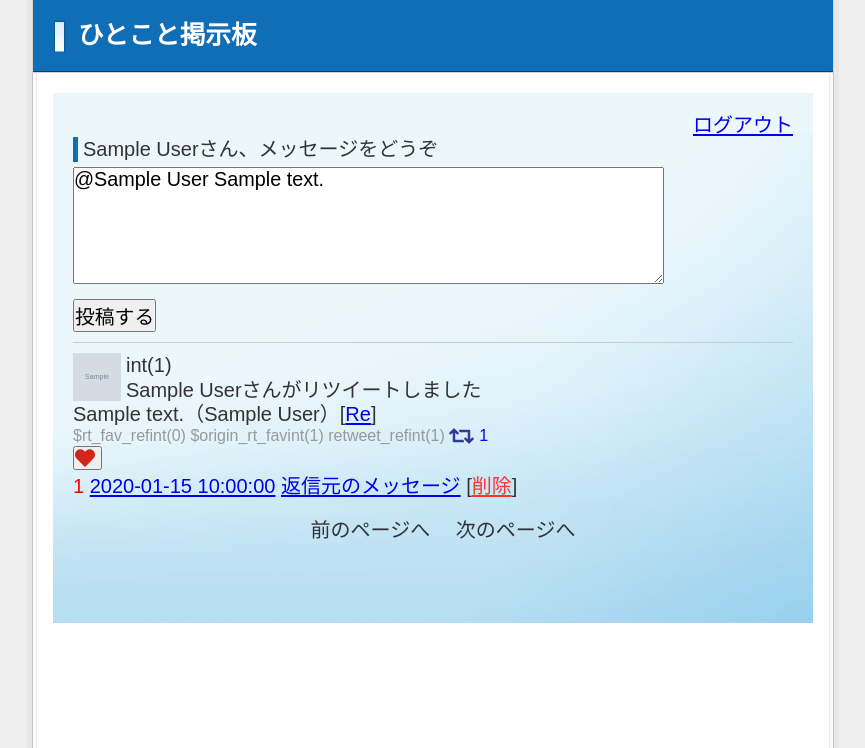
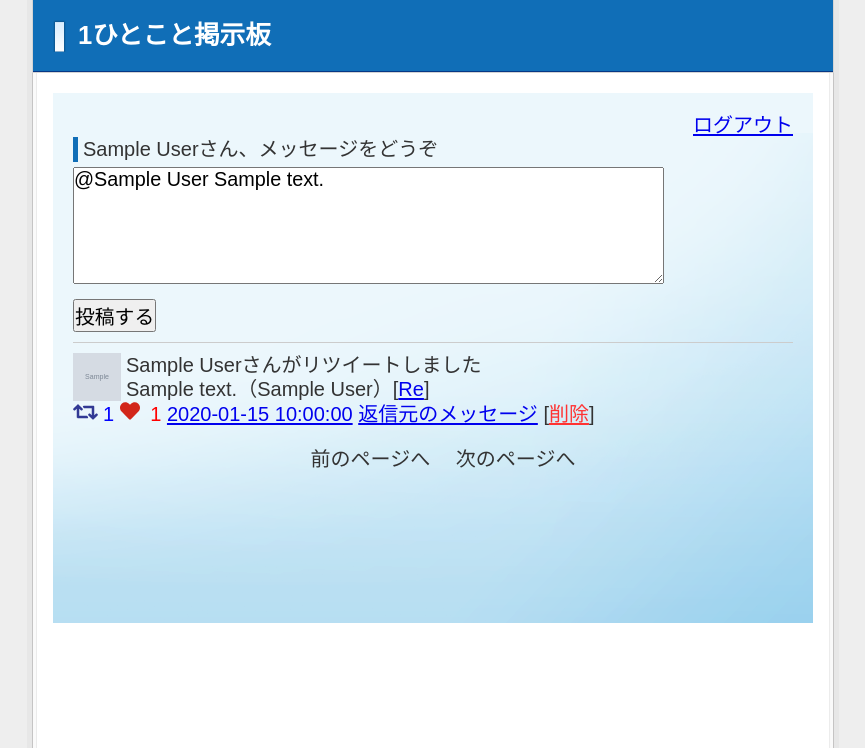
Before and after one commit to giyana/codegym-php, a PHP site: page /php-challenge/index.php?res=1 in a window 1280 px wide. Shown: the top 748 px of the page, without its empty margins (207-1072 px from the left). Run offline with PHP 8.4, Linux system fonts and the light colour scheme; the visitor is signed in with stand-in values (Sample User, id 1); tables that the repository leaves empty hold one stand-in row (values such as "Sample post"); grey boxes marked "Sample" are stand-in pictures; data that the repository does not hold is empty.

Commit message:
[fix]投稿画面体裁修正

```diff
--- a/html/php-challenge/index.php
+++ b/html/php-challenge/index.php
@@ -77,7 +77,6 @@ function makeLink($value)
 }
 
 //ログインしている人が各投稿をRTしているかどうか判定する変数
-//削除の条件はログインしている人 + retweet_post_idが
 $menber_rts = $db->prepare('SELECT COUNT(*) FROM posts WHERE member_id = ? AND retweet_post_id = ?');
 $menber_rts->execute(array(
     $member['id'],
@@ -189,7 +188,7 @@ if (isset($_POST['favorite'])) {
 <body>
     <div id="wrap">
         <div id="head">
-            <h1>ひとこと掲示板</h1>
+            <h1>1ひとこと掲示板</h1>
         </div>
         <div id="content">
             <div style="text-align: right"><a href="logout.php">ログアウト</a></div>
@@ -214,7 +213,7 @@ if (isset($_POST['favorite'])) {
             ?>
                 <div class="msg">
                     <img src="member_picture/<?php echo h($post['picture']); ?>" width="48" height="48" alt="<?php echo h($post['name']); ?>" />
-                    <?php var_dump($post['id']) ?>
+                    <!-- <?php var_dump($post['id']) ?> -->
                     <!-- RTした投稿の場合、名前表示 -->
                     <p><?php
                         //RTした人の名前を取得したい
@@ -249,8 +248,8 @@ if (isset($_POST['favorite'])) {
                         $rt_favs_ref = $db->prepare('SELECT * FROM posts WHERE id = ? AND retweet_post_id = 0');
                         $rt_favs_ref->execute(array($post['id']));
                         $rt_fav_ref = $rt_favs_ref->fetch();
-                        print('$rt_fav_ref');
-                        var_dump((int)$rt_fav_ref);
+                        //print('$rt_fav_ref');
+                        //var_dump((int)$rt_fav_ref);
                         //refを使用するときは、何に対しての
 
                         //RT元の情報を取得 元ツイートの場合0を出力
@@ -258,8 +257,8 @@ if (isset($_POST['favorite'])) {
                         $origin_rts->execute(array(($post['id'])));
                         $origin_rt = $origin_rts->fetch();
                         $origin_rt_fav = (int)$origin_rt["retweet_post_id"];
-                        print('$origin_rt_fav');
-                        var_dump($origin_rt_fav);
+                        //print('$origin_rt_fav');
+                        //var_dump($origin_rt_fav);
                         //↑これはrt元のpost_id
 
                         //RTされた投稿の総いいね数取得
@@ -274,70 +273,67 @@ if (isset($_POST['favorite'])) {
                         $retweet_rt_counts->bindValue(1, $origin_rt_fav);
                         $retweet_rt_counts->execute();
                         $retweet_rt_count = $retweet_rt_counts->fetch();
+                        //var_dump($retweet_rt_count);
 
                         //各投稿のRT数を取得
                         $retweet_counts = $db->prepare('SELECT COUNT(*) FROM posts WHERE retweet_post_id = ?');
                         $retweet_counts->execute(array($post['id']));
                         $retweet_count = $retweet_counts->fetch();
-                        //var_dump($retweet_count["COUNT(*)"]);
+                        //var_dump((int)$retweet_count);
 
                         //ログインしている人がRTしているかどうか 元RTの場合0を出力
                         $retweets_ref = $db->prepare('SELECT * FROM posts WHERE member_id = ? AND retweet_post_id = ? ');
                         $retweets_ref->execute(array($member['id'], $post['id']));
                         $retweet_ref = $retweets_ref->fetch();
-                        print "retweet_ref";
-                        var_dump((int)$retweet_ref);
+                        //print "retweet_ref";
+                        //var_dump((int)$retweet_ref);
                         //var_dump((int)$retweet_ref["retweet_post_id"]);
                         ?>
+
 
                         <!-- RTフォーム -->
                         <!-- RTボタンを押すと、post_idをURLパラメーターで受け渡す -->
                         <!--ログインしている人が各投稿RTしているか、どうかで色変え条件分岐 -->
+                    <div class="retweet">
                         <?php if ((int)$retweet_ref["retweet_post_id"] === 0) : ?>
-                            <span class="retweet">
-
                             <a href="index.php?rt=<?php echo h($post['id']) ?>&rt_fav_ref=<?php echo h((int)$rt_fav_ref) ?>&retweet_ref=<?php echo h((int)$retweet_ref) ?>">
                                 <img class="retweet-image" src="images/retweet-solid-gray.svg"></a>
                             <span style="color:gray;"><?php
                                                         //RTされたものならRT元のRT数を表示
                                                         //retweet_post_idが0かで判別
-                                                            if ((int)$rt_fav_ref === 1) {
-                                                                echo h((int)$retweet_count["COUNT(*)"]);
-                                                            } else {
+                                                        //if ((int)$rt_fav_ref === 1) {
+                                                        //    echo h((int)$retweet_count["COUNT(*)"]);
+                                                        //} else {
                                                         echo h((int)$retweet_rt_count["COUNT(*)"]);
-                                                            }
+                                                        //}
                                                         ?>
                             </span>
-                            </span>
                         <?php else : ?>
-                            <span class="retweet">
                             <a href="index.php?rt=<?php echo h($post['id']); ?>"><img class="retweet-image" src="images/retweet-solid-blue.svg"></a>
                             <span style="color:blue;"><?php
-                                                            if ((int)$rt_fav_ref === 1) {
-                                                                echo h((int)$retweet_count["COUNT(*)"]);
-                                                            } else {
+                                                        //if ((int)$rt_fav_ref === 1) {
+                                                        //    echo h((int)$retweet_count["COUNT(*)"]);
+                                                        //} else {
                                                         echo h((int)$retweet_rt_count["COUNT(*)"]);
-                                                            }
-                                                            ?></span>
+                                                        //}
+                                                        ?>
                             </span>
                         <?php endif; ?>
-
+                    </div>
                     <!-- いいねフォーム -->
                     <!-- ログインしている人が各投稿をいいねしているかどうかで色替え条件分岐
                         各投稿をいいねしていいるか、過去RTをいいねしているか-->
+                    <div class="favorite">
                         <?php if ((int)$favorite_ref["COUNT(*)"] === 0) : ?>
-                            <span class="favorite">
                             <!-- いいねボタンを押したときのフォーム -->
-                                <form action="" method="post">
+                            <form action="" method="post" style="display: inline-block;">
                                 <input type="hidden" name="post_id" value="<?php print h($post["id"]); ?>">
                                 <input type="hidden" name="origin_rt_fav" value="<?php print h((int)$origin_rt_fav); ?>">
                                 <input type="hidden" name="rt_fav_refs" value="<?php print h((int)$rt_fav_ref); ?>">
-                                    <button type="submit" name="favorite"><img class="favorite-image" src="images/heart-solid-gray.svg"></button>
+                                <button type="submit" name="favorite" style="background-color: transparent; border:none;"><img class="favorite-image" src="images/heart-solid-gray.svg"></button>
                                 <input type="hidden" name="post_id_fav" value="<?php print h($post['id']); ?>">
-
-                                    <!-- 総いいね数表示 -->
                             </form>
-                                <span style="color:gray;"><?php
+                            <div style="display: inline-block;"><span style="color:gray;"><?php
                                                                                         //RTされた投稿であれば、RT元のいいね数を表示
                                                                                         //RT元のいいね数
                                                                                         if ((int)$rt_fav_ref === 0) {
@@ -346,18 +342,16 @@ if (isset($_POST['favorite'])) {
                                                                                             echo h((int)$favorite_count['COUNT(id)']);
                                                                                         }
                                                                                         ?>
-                                </span>
-                            </span>
+                                </span></div>
                         <?php else : ?>
-                            <span class="favorite">
-                                <form action="" method="post">
+                            <form action="" method="post" style="display: inline-block;">
                                 <input type="hidden" name="post_id" value="<?php print h($post["id"]); ?>">
                                 <input type="hidden" name="origin_rt_fav" value="<?php print h((int)$origin_rt_fav); ?>">
                                 <input type="hidden" name="rt_fav_refs" value="<?php print h((int)$rt_fav_ref); ?>">
-                                    <button type="submit" name="favorite"><img class="favorite-image" src="images/heart-solid-red.svg"></button>
+                                <button type="submit" name="favorite" style="background-color: transparent; border:none;"><img class="favorite-image" src="images/heart-solid-red.svg"></button>
                                 <input type="hidden" name="post_id_fav_del" value="<?php print h($post['id']); ?>">
                             </form>
-                                <span style="color:red;"><?php
+                            <div style="display: inline-block;"><span style="color:red;"><?php
                                                                                     //RTされた投稿であれば、RT元のいいね数を表示
                                                                                     //RT元のいいね数
                                                                                     if ((int)$rt_fav_ref === 0) {
@@ -366,9 +360,9 @@ if (isset($_POST['favorite'])) {
                                                                                         echo h($favorite_count['COUNT(id)']);
                                                                                     }
                                                                                     ?>
-                                </span>
-                            </span>
+                                </span></div>
                         <?php endif; ?>
+                    </div>
 
                     <a href="view.php?id=<?php echo h($post['id']); ?>"><?php echo h($post['created']); ?></a>
                     <?php
```
Lines whose indentation alone changed are shown as unchanged.
